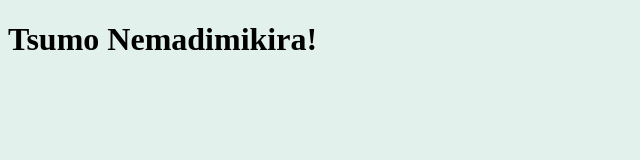
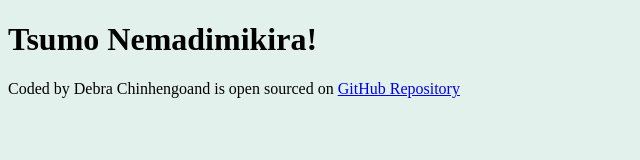
Before and after one commit to DebraChinhengo/Tsumo-generator, a plain HTML site: page index.html in a window 1280 px wide. Shown: the whole page, without its empty margins (0-640 px from the left). Drawn offline with Linux system fonts and the light colour scheme.

Commit message:
Github Footer

```diff
--- a/index.html
+++ b/index.html
@@ -8,6 +8,14 @@
   </head>
   <body>
     <h1>Tsumo Nemadimikira!</h1>
+
+    <footer>
+      Coded by Debra Chinhengoand is open sourced on
+      <a href="https://github.com/DebraChinhengo/Tsumo-generator.git"
+        >GitHub Repository</a
+      >
+    </footer>
+
     <script src="src/index.js"></script>
   </body>
 </html>
```
